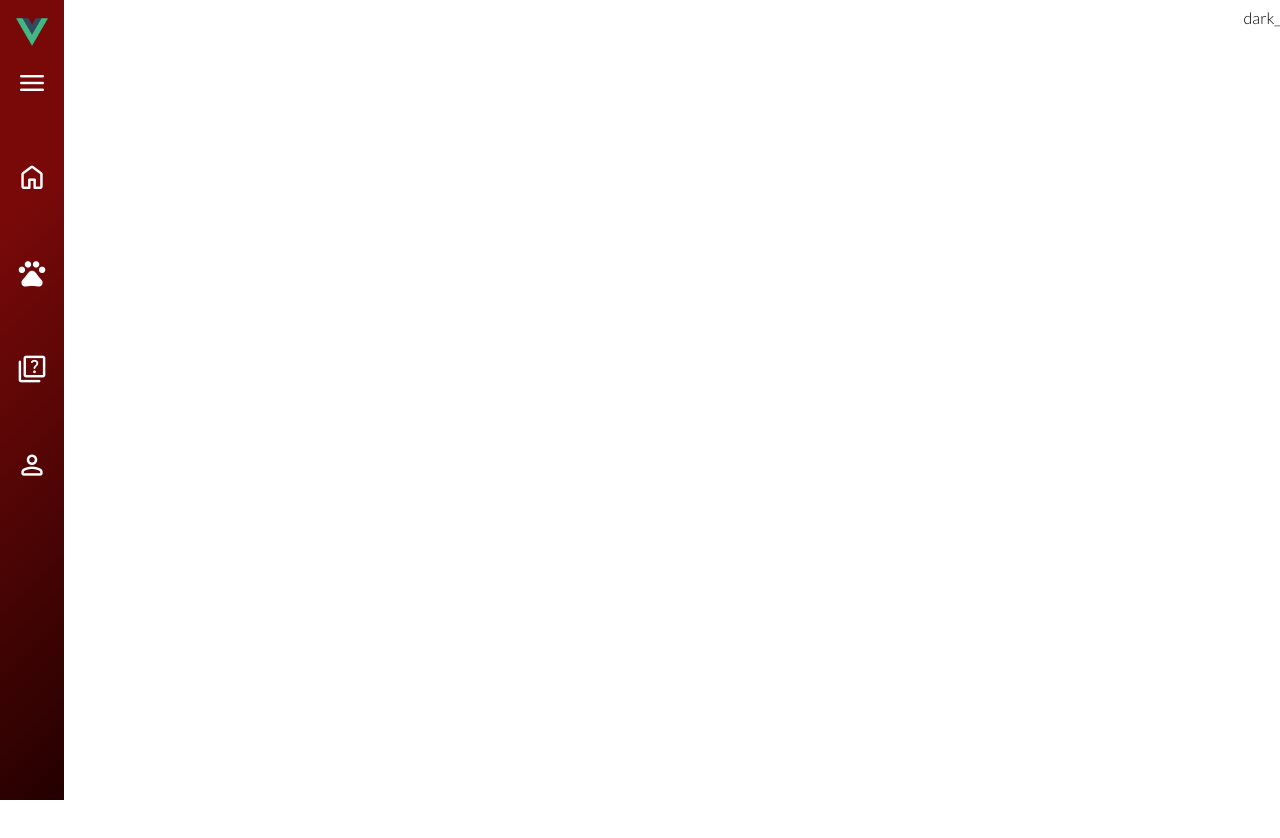
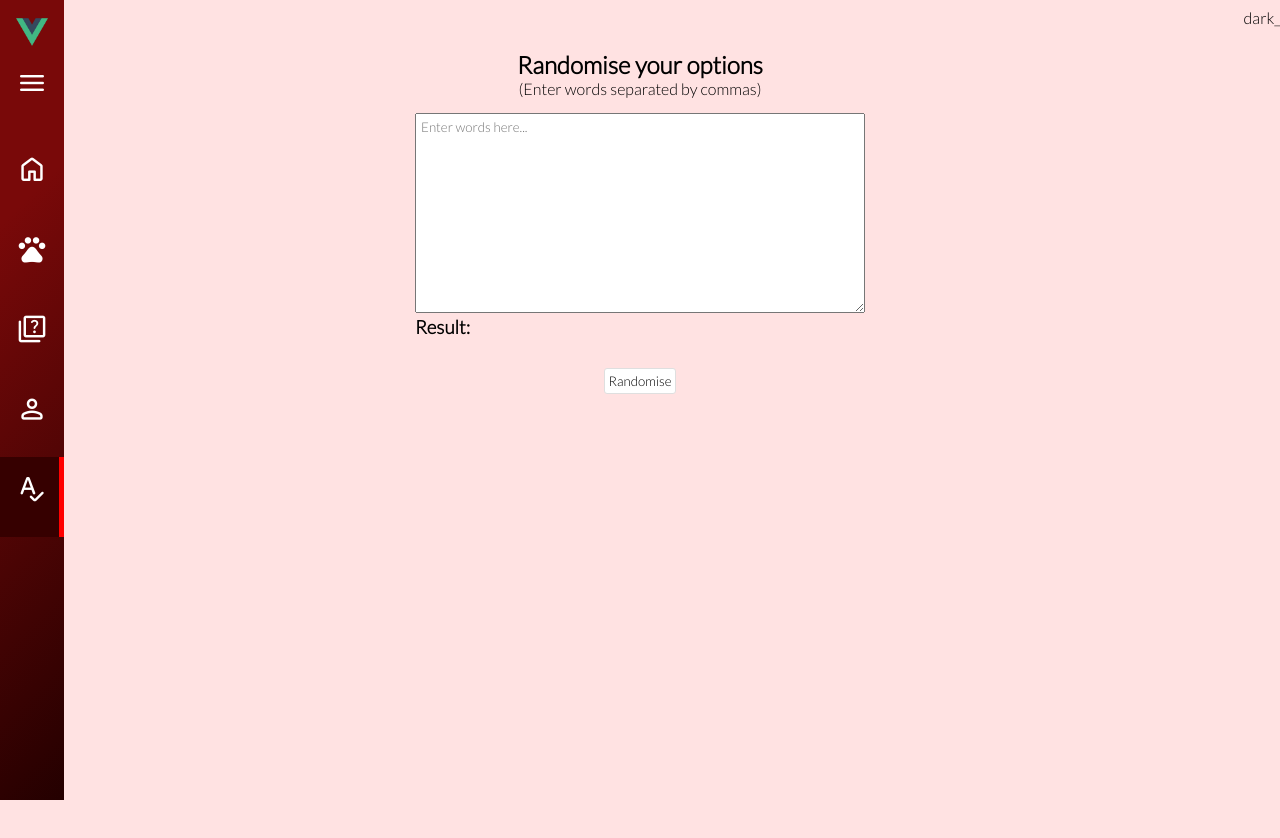
Before and after one commit to JayPeura/Vue-website, a Vue app: page /Vue-website/random in a window 1280 px wide. Shown: the top 838 px of the page. Before the commit the page ends 800 px from the top, so only its background shows below. Built offline with nearby package versions, Linux system fonts and the light colour scheme.

Commit message:
Add a new view for word randomising, edit styles

```diff
--- a/src/components/SideBar.vue
+++ b/src/components/SideBar.vue
@@ -17,7 +17,7 @@
         <span class="material-symbols-rounded">home</span>
         <span class="text">Home</span>
       </router-link>
-      <router-link class="button" to="/Vue-website/list">
+      <router-link class="button" to="/Vue-website/list/">
         <span class="material-symbols-rounded">pets</span>
         <span class="text">Cat breeds</span>
       </router-link>
@@ -28,6 +28,10 @@
       <router-link class="button" to="/Vue-website/profile/">
         <span class="material-symbols-rounded">person</span>
         <span class="text">GitHub search</span>
+      </router-link>
+      <router-link class="button" to="/Vue-website/random/">
+        <span class="material-symbols-rounded">spellcheck</span>
+        <span class="text">Randomiser</span>
       </router-link>
     </div>
   </aside>
@@ -116,7 +120,7 @@ aside {
         font-size: 2rem;
         color: white;
         transition: 0.2s ease-out;
-        padding: 1rem 0;
+        padding: 0.5rem 0;
       }
 
       .text {
--- a/src/router/index.js
+++ b/src/router/index.js
@@ -24,6 +24,10 @@ const router = createRouter({
       path: "/Vue-website/profile/",
       component: () => import("../views/ProfileView.vue"),
     },
+    {
+      path: "/Vue-website/random/",
+      component: () => import("../views/RandomView.vue"),
+    },
   ],
 });
 
--- a/src/views/List.vue
+++ b/src/views/List.vue
@@ -197,7 +197,8 @@ button {
   background-color: rgb(255, 181, 181);
   border: 2px solid rgba(0, 0, 0, 0.33);
   border-radius: 3px;
-  margin: 10px;
+  margin-left: 90rem;
+  margin-bottom: 30px;
   box-shadow: 0 1px 4px rgba(0, 0, 0, 0.33);
 }
 
--- a/src/views/ProfileView.vue
+++ b/src/views/ProfileView.vue
@@ -44,7 +44,9 @@
             <br />
             <br />
 
-            <a v-if="show" :href="github">Click here for the GitHub page</a>
+            <a v-if="show" :href="github" target="_blank"
+              >Click here for the GitHub page</a
+            >
           </div>
         </div>
       </main>
--- a/src/views/QuizReward.vue
+++ b/src/views/QuizReward.vue
@@ -58,6 +58,7 @@ export default {
   flex-direction: column;
   align-items: center;
   padding: 2rem;
+  margin-left: 15rem;
   height: 100vh;
 }
 
--- /dev/null
+++ b/src/views/RandomView.vue
@@ -0,0 +1,79 @@
+<template>
+  <div class="container">
+    <h2>Randomise your options</h2>
+    <p>(Enter words separated by commas)</p>
+
+    <div class="random-word-container">
+      <textarea
+        type="text"
+        class="random-word"
+        placeholder="Enter words here..."
+        v-model="words"
+      ></textarea>
+      <h3 class="result">Result: {{ newWord }}</h3>
+      <div class="button-container">
+        <button @click="randomise" class="btn-randomise">Randomise</button>
+      </div>
+    </div>
+  </div>
+</template>
+
+<script>
+export default {
+  name: "RandomView",
+  data() {
+    return {
+      words: "",
+      newWord: "",
+    };
+  },
+  methods: {
+    randomise: function () {
+      const words = this.words.split(",");
+
+      this.newWord = words[Math.floor(Math.random() * words.length)];
+    },
+  },
+};
+</script>
+
+<style lang="scss" scoped>
+.container {
+  width: 100vw;
+  height: 100vh;
+  display: flex;
+  flex-direction: column;
+  align-items: center;
+  margin-top: 50px;
+  color: black;
+}
+
+.random-word-container {
+  margin: 15px;
+}
+
+.button-container {
+  display: flex;
+  flex-direction: column;
+  justify-content: center;
+  align-items: center;
+  margin-top: 15px;
+}
+.btn-randomise {
+  border: 1px solid rgb(223, 223, 223);
+  background-color: rgb(255, 255, 255);
+  border-radius: 3px;
+  padding: 4px;
+  margin: 15px;
+}
+
+.btn-randomise:active {
+  background-color: rgb(243, 243, 243);
+}
+
+.random-word {
+  padding: 5px;
+  width: 450px;
+  height: 200px;
+}
+</style>
```
Also changed, not shown: 1 other file (tests, documents, lock files or other folders).
